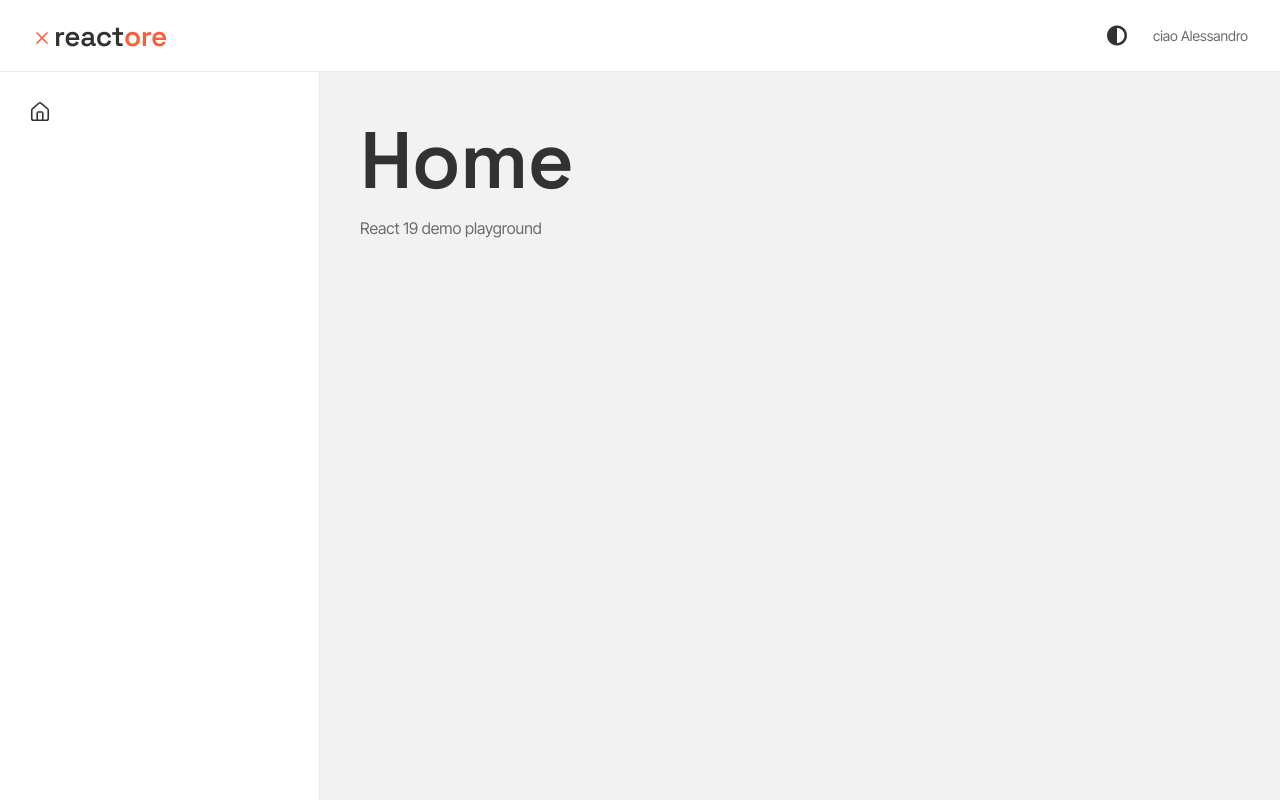
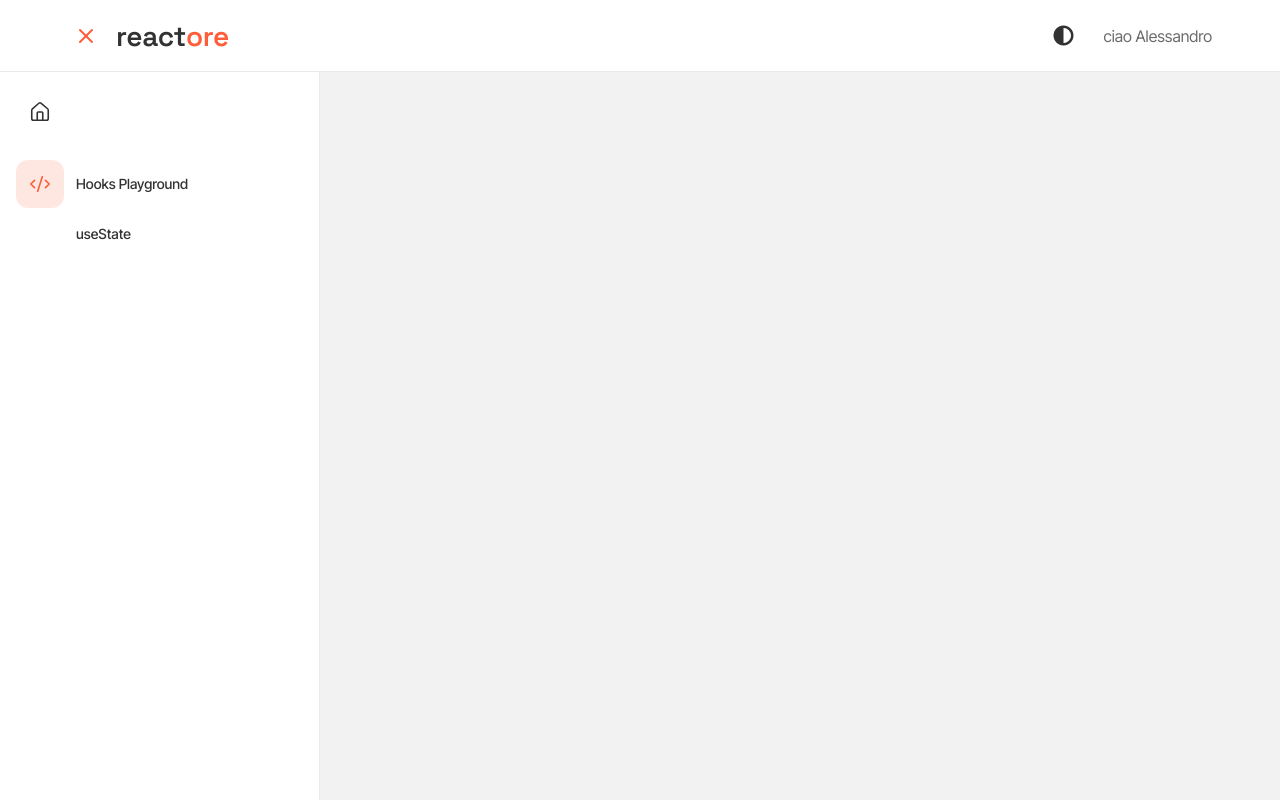
Before and after one commit to Allfrenk/reactore, a React (Vite) app: page /hooks/useState in a window 1280 px wide. Built offline with nearby package versions, Linux system fonts and the light colour scheme.

Commit message:
fixato sidebar, comportamento, routing e elementi + animazioni

```diff
--- a/src/App.tsx
+++ b/src/App.tsx
@@ -1,14 +1,15 @@
 import { AppShell } from '@/components/layout/AppShell'
 import { Header } from '@/components/layout/Header'
-import { Sidebar } from './components/layout/Sidebar'
+import { Sidebar } from '@/components/layout/Sidebar'
+import { HomePage } from '@/pages/HomePage'
+import { Route, Routes } from 'react-router-dom'
 
 function App() {
   return (
     <AppShell header={<Header />} sidebar={<Sidebar />}>
-      <div>
-        <h1 className="text-3xl font-semibold">Home</h1>
-        <p className="mt-2 text-muted-foreground">React&nbsp;19 demo playground</p>
-      </div>
+      <Routes>
+        <Route path="/" element={<HomePage />} />
+      </Routes>
     </AppShell>
   )
 }
--- a/src/components/layout/AppShell.tsx
+++ b/src/components/layout/AppShell.tsx
@@ -10,7 +10,7 @@ export function AppShell({ header, sidebar, children }: AppShellProps) {
   const sidebarOpen = useAppSelector(state => state.layout.sidebarOpen)
 
   return (
-    <div className="app-shell h-full w-full flex flex-col">
+    <div className="app-shell flex h-full w-full flex-col">
       {/* HEADER */}
       <header className="app-header sticky top-0 z-50 shrink-0">{header}</header>
 
@@ -19,22 +19,11 @@ export function AppShell({ header, sidebar, children }: AppShellProps) {
         {/* SIDEBAR */}
         {sidebar && (
           <aside
-            className={`
-    app-sidebar
-    shrink-0
-    h-full
-    overflow-hidden
-    transition-[width] duration-300 ease-in-out
-    ${
-      sidebarOpen
-        ? `
-      w-[clamp(240px,40vw,280px)]
-      md:w-[clamp(260px,28vw,300px)]
-      lg:w-[320px]
-    `
-        : 'w-0'
-    }
-  `}
+            className={`app-sidebar h-full shrink-0 overflow-hidden transition-[width] duration-300 ease-in-out ${
+              sidebarOpen
+                ? `w-[clamp(240px,40vw,280px)] md:w-[clamp(260px,28vw,300px)] lg:w-[320px]`
+                : 'w-0'
+            } `}
           >
             {sidebar}
           </aside>
@@ -42,17 +31,10 @@ export function AppShell({ header, sidebar, children }: AppShellProps) {
 
         {/* MAIN */}
         <main
-          className={`
-            app-content
-            flex-1
-            h-full
-            overflow-y-auto
-            no-scrollbar
-            ${
-              /* su mobile, se sidebar aperta, blocchiamo lo scroll */
-              sidebarOpen ? 'md:overflow-y-auto overflow-hidden' : ''
-            }
-          `}
+          className={`app-content no-scrollbar h-full flex-1 overflow-y-auto ${
+            /* su mobile, se sidebar aperta, blocchiamo lo scroll */
+            sidebarOpen ? 'overflow-hidden md:overflow-y-auto' : ''
+          } `}
         >
           {children}
         </main>
--- a/src/components/layout/Header.tsx
+++ b/src/components/layout/Header.tsx
@@ -2,76 +2,43 @@ import { useAppDispatch, useAppSelector } from '@/app/hooks'
 import { ThemeToggleIcon } from '@/components/ThemeToggleIcon'
 import { toggleSidebar } from '@/slices/layoutSlice'
 import { Menu, X } from 'lucide-react'
-import { NavLink } from 'react-router-dom'
 
 export function Header() {
   const dispatch = useAppDispatch()
   const sidebarOpen = useAppSelector(state => state.layout.sidebarOpen)
 
-  // mock user (in futuro store / firebase)
   const userName = 'Alessandro'
 
   return (
     <div className="header-root">
-      <div className="header-left flex items-center">
-        <NavLink
-          to="/"
+      {/* LEFT: toggle + logo (un solo click target) */}
+      <button
+        type="button"
+        aria-label="Toggle sidebar"
         onClick={() => dispatch(toggleSidebar())}
-          aria-label="Toggle sidebar"
-          className="
-            flex items-center
-            cursor-pointer
-            hover:opacity-80
-            transition-opacity duration-200
-          "
+        className="header-toggle flex cursor-pointer items-center transition-opacity duration-200 hover:opacity-80"
       >
-          <span
-            className="
-              relative
-              flex items-center justify-center
-              h-6 w-5
-              mr-0.5
-            "
-          >
+        {/* ICON */}
+        <span className="header-icon relative flex items-center justify-center">
           <Menu
-              size={18}
+            className={`absolute transition-all duration-250 ease-in-out ${sidebarOpen ? 'scale-90 opacity-0' : 'scale-100 opacity-100'} `}
             strokeWidth={2}
-              className={`
-                absolute
-                transition-all duration-250 ease-in-out
-                translate-y-0.5
-                ${
-                  sidebarOpen
-                    ? 'opacity-0 scale-90'
-                    : 'opacity-100 scale-100 text-muted-foreground'
-                }
-              `}
           />
-
           <X
-              size={20}
+            className={`absolute text-(--accent-primary) transition-all duration-250 ease-in-out ${sidebarOpen ? 'scale-100 opacity-100' : 'scale-90 opacity-0'} `}
             strokeWidth={2}
-              className={`
-                absolute
-                transition-all duration-250 ease-in-out
-                translate-y-0.5
-                ${
-                  sidebarOpen
-                    ? 'opacity-100 scale-100 text-(--accent-primary)'
-                    : 'opacity-0 scale-90'
-                }
-              `}
           />
         </span>
 
+        {/* LOGO */}
         <span className="header-title flex items-center leading-none">
           <span>react</span>
-            <span className="text-(--accent-primary) font-extrabold">ore</span>
+          <span className="font-extrabold text-(--accent-primary)">ore</span>
         </span>
-        </NavLink>
-      </div>
+      </button>
 
-      <div className="header-right cursor-default">
+      {/* RIGHT */}
+      <div className="header-right">
         <ThemeToggleIcon />
         <span className="header-user">ciao {userName}</span>
       </div>
--- a/src/components/layout/Sidebar.tsx
+++ b/src/components/layout/Sidebar.tsx
@@ -1,26 +1,83 @@
-import { Home } from 'lucide-react'
-import { NavLink } from 'react-router-dom'
+import { useAppSelector } from '@/app/hooks'
+import { sidebarConfig } from '@/configs/sidebar.config'
+import { NavLink, useLocation } from 'react-router-dom'
 
 export function Sidebar() {
+  const sidebarOpen = useAppSelector(state => state.layout.sidebarOpen)
+  const { pathname } = useLocation()
+
   return (
-    <nav className="h-full w-full p-4">
+    <nav className="flex h-full w-full flex-col gap-6 p-4">
+      {sidebarConfig.map(entry => {
+        if (entry.type === 'item') {
+          const Icon = entry.icon
+          return (
             <NavLink
-        to="/"
+              key={entry.to}
+              to={entry.to}
+              aria-label={entry.label}
               className={({ isActive }) =>
-          `
-          flex h-12 w-12 items-center justify-center rounded-xl
-          transition-colors
-          ${
+                `flex h-12 w-12 items-center justify-center rounded-xl transition-colors ${
                   isActive
                     ? 'bg-(--accent-primary)/15 text-(--accent-primary)'
                     : 'text-muted-foreground hover:text-foreground hover:bg-muted/40'
+                } `
               }
-        `
+            >
+              <Icon size={22} strokeWidth={1.75} />
+            </NavLink>
+          )
         }
-        aria-label="Home"
+
+        // GROUP
+        const Icon = entry.icon
+        const groupActive = pathname.startsWith(entry.basePath)
+
+        return (
+          <div key={entry.label} className="flex flex-col gap-2">
+            {/* Group header */}
+            <div className="flex items-center gap-3">
+              <div
+                className={`flex h-12 w-12 shrink-0 items-center justify-center rounded-xl transition-colors ${
+                  groupActive
+                    ? 'bg-(--accent-primary)/15 text-(--accent-primary)'
+                    : 'text-muted-foreground hover:text-foreground hover:bg-muted/40'
+                } `}
               >
-        <Home size={22} strokeWidth={1.75} />
+                <Icon size={22} strokeWidth={1.75} />
+              </div>
+
+              <span
+                className={`text-muted-foreground text-sm font-medium whitespace-nowrap transition-all ${
+                  sidebarOpen ? 'visible opacity-100' : 'invisible opacity-0'
+                } `}
+              >
+                {entry.label}
+              </span>
+            </div>
+
+            {/* Children */}
+            {entry.children.map(child => (
+              <NavLink
+                key={child.to}
+                to={child.to}
+                aria-label={child.label}
+                className={({ isActive }) =>
+                  `ml-[60px] py-2 text-sm font-medium whitespace-nowrap transition-all ${
+                    sidebarOpen ? 'visible opacity-100' : 'invisible opacity-0'
+                  } ${
+                    isActive
+                      ? 'text-(--accent-primary)'
+                      : 'text-muted-foreground hover:text-foreground'
+                  } `
+                }
+              >
+                {child.label}
               </NavLink>
+            ))}
+          </div>
+        )
+      })}
     </nav>
   )
 }
--- /dev/null
+++ b/src/configs/sidebar.config.ts
@@ -0,0 +1,24 @@
+import { Code2, Home } from 'lucide-react'
+
+export const sidebarConfig = [
+  {
+    type: 'item',
+    label: 'Home',
+    to: '/',
+    icon: Home,
+  },
+  {
+    type: 'group',
+    label: 'Hooks Playground',
+    basePath: '/hooks',
+    icon: Code2,
+    children: [
+      {
+        label: 'useState',
+        to: '/hooks/use-state',
+      },
+      // future:
+      // { label: 'useEffect', to: '/hooks/use-effect' }
+    ],
+  },
+] as const
--- /dev/null
+++ b/src/pages/HomePage.tsx
@@ -0,0 +1,8 @@
+export function HomePage() {
+  return (
+    <div>
+      <h1 className="text-3xl font-semibold">Home</h1>
+      <p className="text-muted-foreground mt-2">React&nbsp;19 demo playground</p>
+    </div>
+  )
+}
--- a/src/theme/header.css
+++ b/src/theme/header.css
@@ -3,27 +3,44 @@
   display: flex;
   align-items: center;
   justify-content: space-between;
+
+  /* Altezza fluida */
+  height: clamp(64px, 8vw, 88px);
+
+  /* Padding fluido */
+  padding-inline: clamp(16px, 4vw, 36px);
 }
 
+/* Click area icona + logo */
+.header-toggle {
+  gap: clamp(6px, 1.5vw, 12px);
+}
+
+/* Icona hamburger / X */
+.header-icon {
+  width: clamp(28px, 4vw, 36px);
+  height: clamp(28px, 4vw, 36px);
+}
+
+/* Logo */
 .header-title {
   font-family: var(--font-title);
   font-weight: 600;
   letter-spacing: -0.01em;
   color: var(--text-primary);
 
-  /* titolo fluido */
-  font-size: clamp(1rem, 2.5vw, 1.25rem);
+  /* Font fluido */
+  font-size: clamp(1.4rem, 3vw, 1.9rem);
 }
 
+/* Right side */
 .header-right {
   display: flex;
   align-items: center;
-
-  /* gap fluido */
-  gap: clamp(8px, 2vw, 16px);
+  gap: clamp(8px, 2vw, 20px);
 }
 
 .header-user {
-  font-size: clamp(0.75rem, 2vw, 0.875rem);
+  font-size: clamp(0.8rem, 2vw, 1rem);
   color: var(--text-secondary);
 }
```
Also changed, not shown: 2 other files (tests, documents, lock files or other folders). Lines whose indentation alone changed are shown as unchanged.
